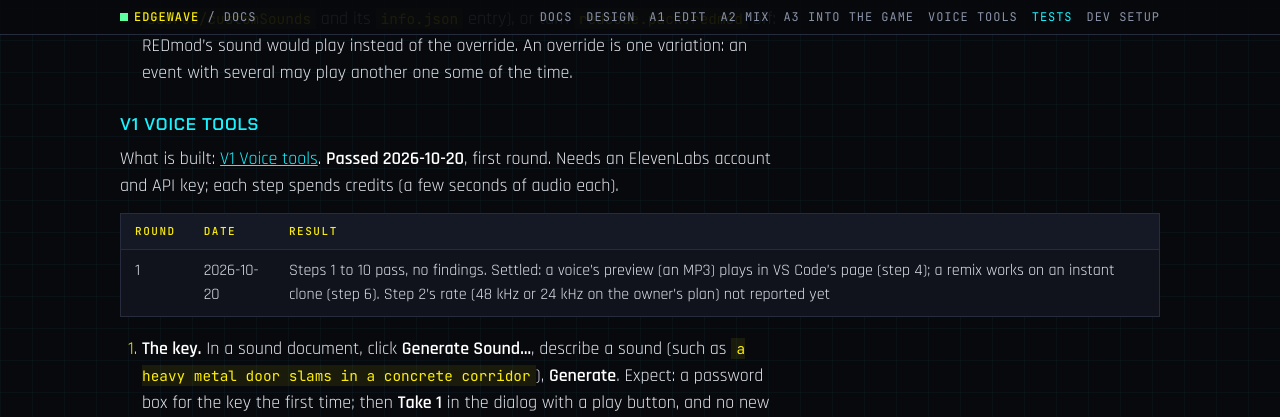
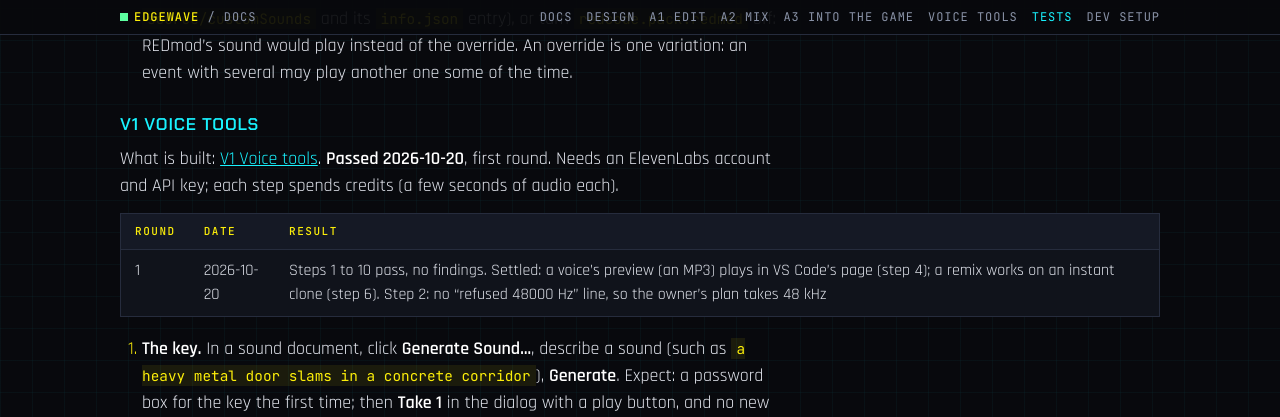
Before and after one commit to Edgemodders/EDGEwave, a Jekyll site: the page built from docs/testing.md, in a window 1280 px wide and 900 px high, scrolled down 11224 px. Shown: the top 417 px of the window. Built offline with Jekyll 4.4.1, drawn with Linux system fonts in a browser that asks for light colours; our own code applies the rules of GitHub Pages for plain Markdown files.

Commit message:
Docs: 48 kHz works on the owner's ElevenLabs plan
Co-Authored-By: Claude Opus 5.5 <noreply@anthropic.com>

```diff
--- a/docs/testing.md
+++ b/docs/testing.md
@@ -218,7 +218,7 @@ What is built: [V1 Voice tools](voice-tools.html). **Passed 2026-10-20**, first
 
 | Round | Date | Result |
 |---|---|---|
-| 1 | 2026-10-20 | Steps 1 to 10 pass, no findings. Settled: a voice's preview (an MP3) plays in VS Code's page (step 4); a remix works on an instant clone (step 6). Step 2's rate (48 kHz or 24 kHz on the owner's plan) not reported yet |
+| 1 | 2026-10-20 | Steps 1 to 10 pass, no findings. Settled: a voice's preview (an MP3) plays in VS Code's page (step 4); a remix works on an instant clone (step 6). Step 2: no "refused 48000 Hz" line, so the owner's plan takes 48 kHz |
 
 1. **The key.** In a sound document, click **Generate Sound…**, describe a sound (such as `a heavy metal door slams in a concrete corridor`), **Generate**. Expect: a password box for the key the first time; then **Take 1** in the dialog with a play button, and no new track yet. Change the description, **Generate again**: Take 2 above Take 1; play both. **Add** on the one you want. Expect: the dialog closes; a new track at the mix cursor, selected, with that take. Its WAV is in the document's `.gen` folder; the other take is not saved anywhere.
 2. **The rate.** Output › EDGEwave. Expect: no "refused 48000 Hz" line on a plan that allows 48 kHz; with one, the next tools use 24 kHz. Tell me which.
```
Also changed, not shown: CLAUDE.md (+1 -1 lines), docs/voice-tools.md (+1 -1 lines).
